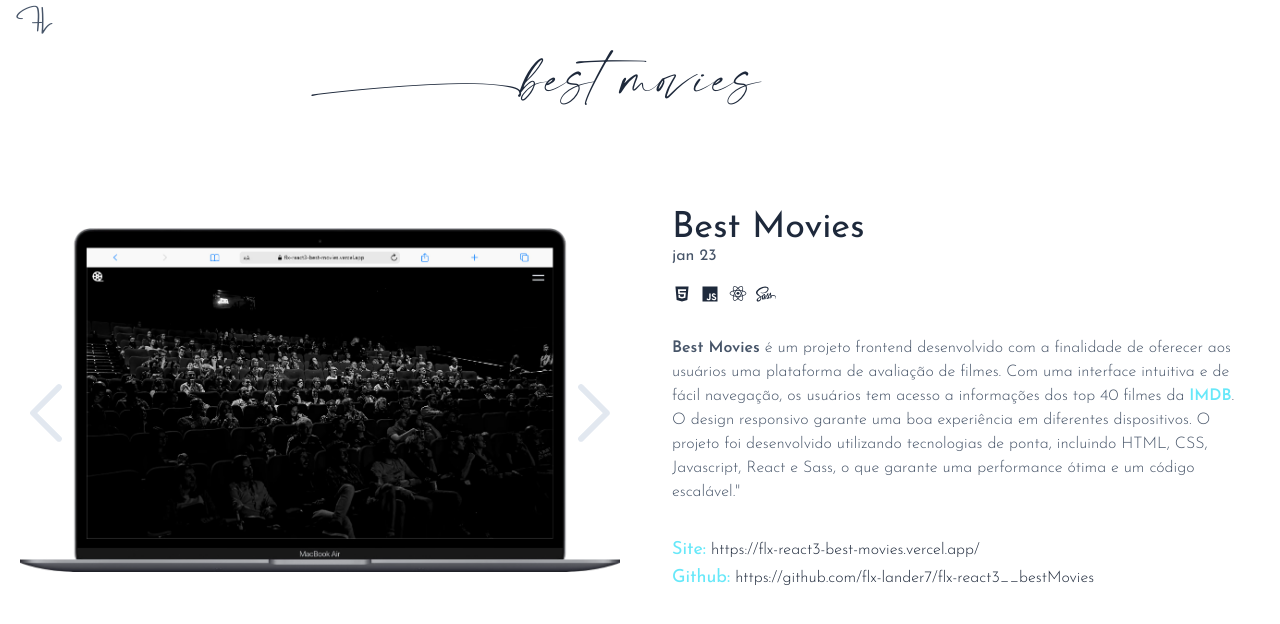
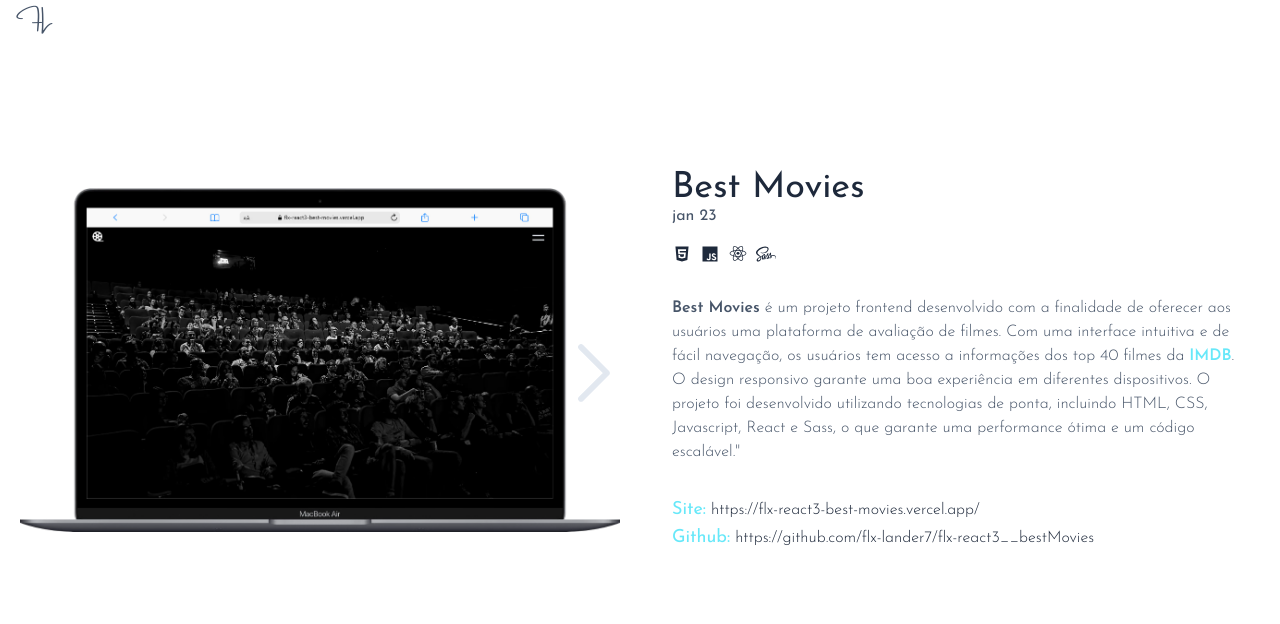
Before and after one commit to filipelanderst/website3, a React (Vite) app: page /BestMovies in a window 1280 px wide. Shown: the top 624 px of the page. Built offline with nearby package versions, Linux system fonts and the light colour scheme.

Commit message:
carousel

```diff
--- a/package.json
+++ b/package.json
@@ -10,10 +10,9 @@
   },
   "dependencies": {
     "hamburger-react": "^2.5.0",
-    "react": "^18.2.0",
     "react-dom": "^18.2.0",
     "react-router-dom": "^6.8.0",
-    "swiper": "^9.0.4"
+    "react-simply-carousel": "^8.4.6"
   },
   "devDependencies": {
     "@types/react": "^18.0.27",
--- a/src/pages/BestMovies.jsx
+++ b/src/pages/BestMovies.jsx
@@ -1,4 +1,4 @@
-import React, { useEffect, useState } from 'react';
+import React, { useState } from 'react';
 import Next from '../icons/next.svg';
 import Previous from '../icons/previous.svg';
 import Image1 from '../imgs/bestMovies(desktop1).avif';
@@ -12,33 +12,77 @@ import HTML from '../icons/html.svg';
 import JS from '../icons/js.svg';
 import iconReact from '../icons/react.svg';
 import Sass from '../icons/sass.svg';
-import Footer from '../components/Footer';
 
 const BestMovies = () => {
+  const items = [
+    {
+      id: 1,
+      content: Image1,
+    },
+    {
+      id: 2,
+      content: Image2,
+    },
+    {
+      id: 3,
+      content: Image3,
+    },
+    {
+      id: 4,
+      content: Image4,
+    },
+    {
+      id: 5,
+      content: Image5,
+    },
+    {
+      id: 6,
+      content: Image6,
+    },
+  ];
+
+  const [currentIndex, setCurrentIndex] = useState(0);
+  const currentItem = items[currentIndex];
+
+  function nextImage() {
+    setCurrentIndex(currentIndex + 1);
+  }
+  function previousImage() {
+    setCurrentIndex(currentIndex - 1);
+  }
+
   return (
     <div className=''>
-      <h1 className='anima limit-title modernline font-thin min-h-[80px] max-h-[80px] text-[3rem] text-slate-800 text-center -ml-52'>
-        S_1best movies
-      </h1>
-
-      <div className='grid grid-cols-1 xl:grid-cols-2 xl:min-h-[70vh] xl:items-center'>
+      <div className='grid grid-cols-1 xl:grid-cols-2 xl:min-h-[80vh] xl:items-center'>
         <div className='anima-slow relative mx-auto max-w-[275px] min-w-[275px] max-h-[200px] min-h-[200px] sm:max-w-[550px] sm:min-w-[550px] sm:max-h-[400px] sm:min-h-[400px] flex justify-center items-center '>
           <img
-            src={Image1}
+            src={currentItem.content}
             alt=''
             className='max-h-[175px] max-w-[300px] sm:max-h-[350px] sm:max-w-[600px]'
-            // className='w-full p-8'
           />
+
+          <button
+            onClick={nextImage}
+            disabled={currentIndex === items.length - 1}
+            className='absolute cursor-pointer w-[15%] sm:w-[12%] top-[45%] -right-3 xxs:-right-8'
+          >
             <img
               src={Next}
               alt=''
-            className='absolute w-[15%] sm:w-[12%] top-[45%] -right-3 xxs:-right-8'
+              className={currentIndex === items.length - 1 ? 'hidden' : ''}
             />
+          </button>
+          <button
+            onClick={previousImage}
+            disabled={currentIndex === 0}
+            className='absolute cursor-pointer w-[15%] sm:w-[12%] top-[45%] -left-3 xxs:-left-8'
+          >
             <img
               src={Previous}
               alt=''
-            className='absolute w-[15%] sm:w-[12%] top-[45%] -left-3 xxs:-left-8'
+              className={currentIndex === 0 ? 'hidden' : ''}
             />
+          </button>
         </div>
         <div className='p-8'>
           <h1 className='anima-right text-slate-800 text-4xl'>Best Movies</h1>
@@ -103,10 +147,6 @@ const BestMovies = () => {
           </p>
         </div>
       </div>
-
-      <footer className='relative mt-4 py-4'>
-        <Footer />
-      </footer>
     </div>
   );
 };
--- a/src/pages/Home.jsx
+++ b/src/pages/Home.jsx
@@ -1,9 +1,7 @@
-import React from 'react';
 import PerfilMobile from '../imgs/perfilMobile.avif';
 import PerfilDesktop from '../imgs/perfilDesktop.avif';
 import Technologies from '../components/Technologies';
 import LinkedInGithub from '../components/LinkedInGithub';
-import Footer from '../components/Footer';
 
 const Home = () => {
   return (
@@ -20,7 +18,7 @@ const Home = () => {
         <h1 className='anima-left mt-32 mdlg:mt-[-360px] lg:mt-[-320px] mr-28 mdlg:ml-[-320px] mdlg:text-center absolute mdlg:static right-0 text-5xl font-light text-slate-800'>
           <span
             className='hidden xs:inline-block
-        '
+          '
           >
             Filipe
           </span>
@@ -30,17 +28,13 @@ const Home = () => {
           S_1frontend{' '}
           <span
             className='modernline hidden xs:inline-block
-        '
+          '
           >
             developer
           </span>
         </h3>
         <LinkedInGithub />
         <Technologies />
-
-        <footer>
-          <Footer />
-        </footer>
       </div>
     </div>
   );
--- a/src/pages/SobreMim.jsx
+++ b/src/pages/SobreMim.jsx
@@ -6,7 +6,8 @@ const SobreMim = () => {
     <div className='sobremim-container'>
       <section>
         <h1 className='anima-left limit-title modernline font-thin min-h-[100px] max-h-[100px] text-[3.5rem] text-slate-800 text-center pt-3 -ml-60'>
-          <span className='modernline -mr-1'>S_3</span>sobre mim
+          <span className='modernline -mr-1'>S_3</span>
+          sobre mim
         </h1>
 
         <p className='anima-right mt-4 px-8 text-slate-600  '>
--- a/src/sass/_animations.scss
+++ b/src/sass/_animations.scss
@@ -1,25 +1,25 @@
 .anima {
-  animation: anima ease-in 750ms;
+  animation: anima ease 1s;
 }
 
 .anima-slow {
-  animation: anima ease-in 1.5s;
+  animation: anima ease 2s;
 }
 
 .anima-left {
-  animation: anima-left ease-in 750ms;
+  animation: anima-left ease 1s;
 }
 
 .anima-right {
-  animation: anima-right ease-in 750ms;
+  animation: anima-right ease 1s;
 }
 
 .anima-top {
-  animation: anima-top ease-in 750ms;
+  animation: anima-top ease 1s;
 }
 
 .anima-bottom {
-  animation: anima-bottom ease-in 750ms;
+  animation: anima-bottom ease 1s;
 }
 
 /*
```
Also changed, not shown: src/sass/style.scss (+7 -0 lines), 1 other file (tests, documents, lock files or other folders). Lines whose indentation alone changed are shown as unchanged.
